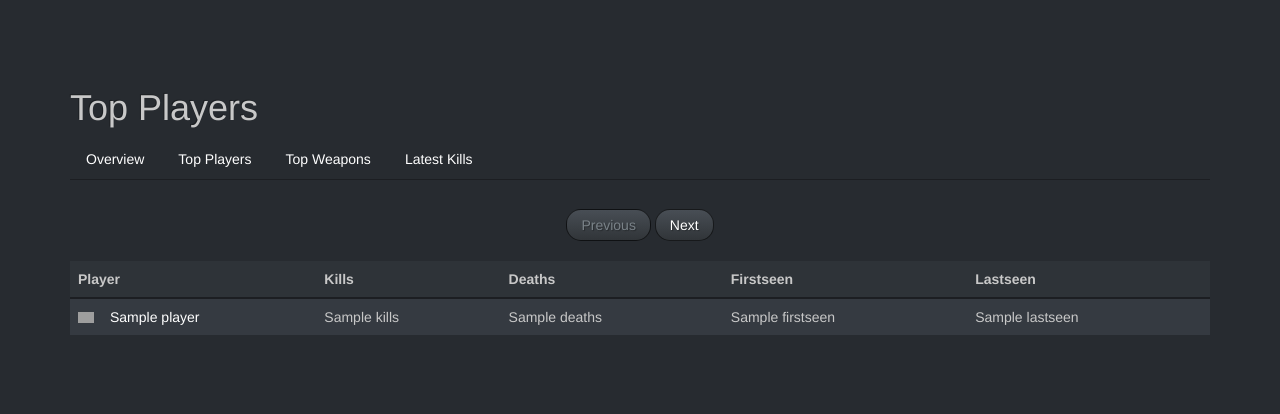
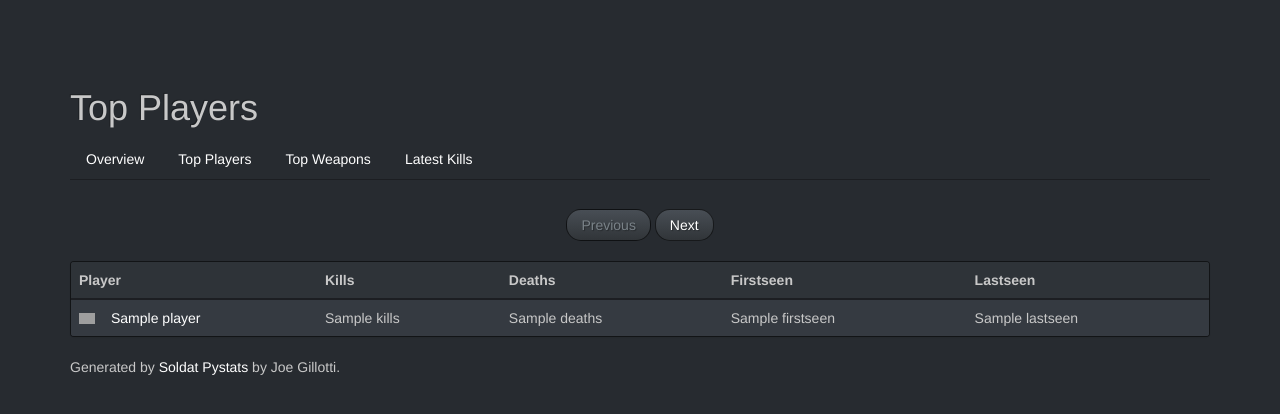
Before and after one commit to jrgp/soldat-pystats, a Flask app: template piestats/web/templates/players.html in a window 1280 px wide. Shown: the part 52-466 px from the top of the page. Run offline with Flask 2, Linux system fonts and the light colour scheme; the template is opened without the code that fills it: most values are stand-ins (such as "Sample title", 1, 10 or a date in 2020); some libraries are stand-ins or nearby versions; grey boxes are pictures that could not be loaded.

Commit message:
Subtle UI tweaks
- Wrap top players/weapons/kills pages in a panel to get that nice border
- Added footer with my name and github link

```diff
--- a/piestats/web/templates/latestkills.html
+++ b/piestats/web/templates/latestkills.html
@@ -23,8 +23,8 @@ Latest Kills
   </ul>
 </nav>
 
+<div class="panel panel-default">
   <table class="table table-striped">
-
     <thead>
       <tr>
         <th colspan="2">Killer</th>
@@ -33,7 +33,6 @@ Latest Kills
         <th>When</th>
       </tr>
     </thead>
-
     <tbody>
     {% for k in kills %}
       <tr>
@@ -45,6 +44,7 @@ Latest Kills
       </tr>
     {% endfor %}
     </tbody>
+  </table>
+</div>
 
-</table>
 {% endblock %}
--- a/piestats/web/templates/layout.html
+++ b/piestats/web/templates/layout.html
@@ -61,6 +61,10 @@
     </ul>
   </div>
   {% block content %}{% endblock%}
+
+  <footer>
+    Generated by <a href="https://github.com/jrgp/soldat-pystats">Soldat Pystats</a> by Joe Gillotti.
+  </footer>
 </div>
 
 </body>
--- a/piestats/web/templates/players.html
+++ b/piestats/web/templates/players.html
@@ -23,8 +23,8 @@ Top Players
   </ul>
 </nav>
 
+<div class="panel panel-default">
   <table class="table table-striped">
-
     <thead>
       <tr>
         <th colspan="2">Player</th>
@@ -34,7 +34,6 @@ Top Players
         <th>Lastseen</th>
       </tr>
     </thead>
-
     <tbody>
       {% for player in players %}
       <tr>
@@ -46,7 +45,7 @@ Top Players
       </tr>
       {% endfor %}
     </tbody>
-
   </table>
+</div>
 
 {% endblock %}
--- a/piestats/web/templates/weapons.html
+++ b/piestats/web/templates/weapons.html
@@ -7,15 +7,14 @@ Top Weapons
 
 {% block content %}
 
+<div class="panel panel-default">
   <table class="table table-striped">
-
     <thead>
       <tr>
         <th colspan="2">Weapon</th>
         <th>Kills</th>
       </tr>
     </thead>
-
     <tbody>
       {% for weapon, kills in weapons %}
       <tr>
@@ -25,7 +24,7 @@ Top Weapons
       </tr>
       {% endfor %}
     </tbody>
-
   </table>
+</div>
 
 {% endblock %}
```
Lines whose indentation alone changed are shown as unchanged.
